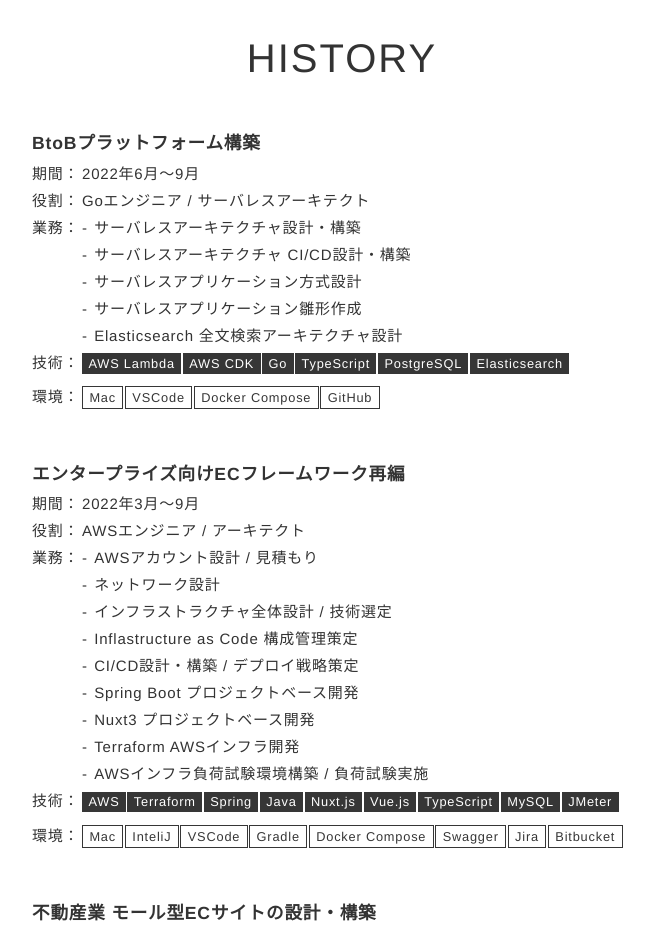
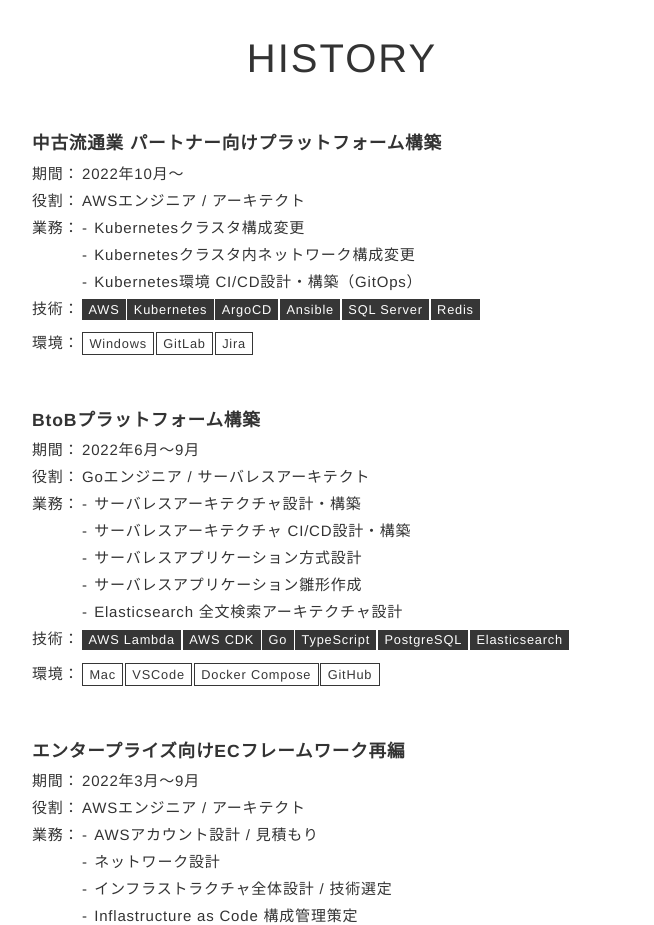
Before and after one commit to masahiro-kasatani/portfolio, a Nuxt app: page / in a window 1280 px wide. Shown: the part 2060-2985 px from the top of the page, without its empty margins (298-952 px from the left). Built offline with nearby package versions, Linux system fonts and the light colour scheme.

Commit message:
update history

```diff
--- a/components/section/HistorySection.vue
+++ b/components/section/HistorySection.vue
@@ -19,6 +19,18 @@ export default {
   data() {
     return {
       histories: [
+        {
+          title: '中古流通業 パートナー向けプラットフォーム構築',
+          span: '2022年10月～',
+          role: 'AWSエンジニア / アーキテクト',
+          duties: [
+            'Kubernetesクラスタ構成変更',
+            'Kubernetesクラスタ内ネットワーク構成変更',
+            'Kubernetes環境 CI/CD設計・構築（GitOps）',
+          ],
+          techs: ['AWS', 'Kubernetes', 'ArgoCD', 'Ansible', 'SQL Server', 'Redis'],
+          envs: ['Windows', 'GitLab', 'Jira'],
+        },
         {
           title: 'BtoBプラットフォーム構築',
           span: '2022年6月～9月',
```
Also changed, not shown: 2 other files (tests, documents, lock files or other folders).
